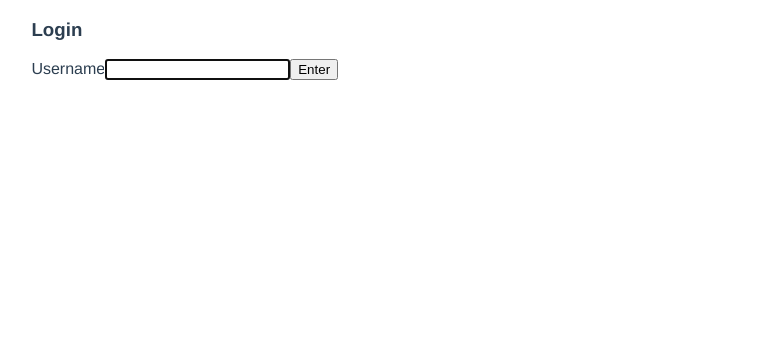
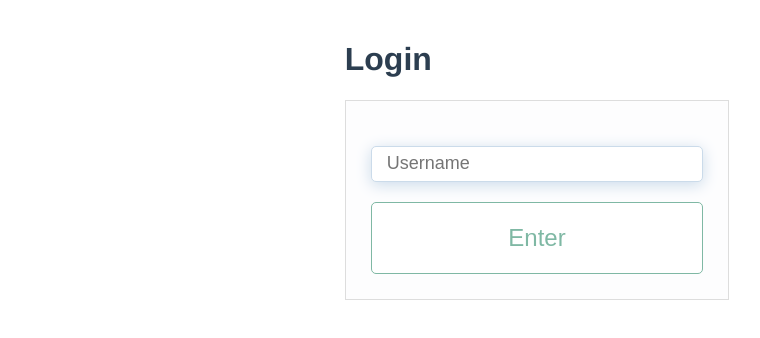
Before and after one commit to wurde/formlight, a Vue app in the folder client/: page /login in a window 1280 px wide. Shown: the top 338 px of the page, without its empty margins (103-863 px from the left). Built offline with nearby package versions, Linux system fonts and the light colour scheme.

Commit message:
Style Login page

```diff
--- a/client/src/views/LoginView.vue
+++ b/client/src/views/LoginView.vue
@@ -1,12 +1,16 @@
 <template>
-  <div id="login">
-    <h3>Login</h3>
-    <form @submit="loginForm" method="post">
-      <label for="input-username">Username</label>
-      <input id="input-username" type="text" v-model="username" autofocus />
-      <button type="submit">Enter</button>
-    </form>
-  </div>
+  <main id="login">
+    <div class="container justify-content-center text-align-center">
+      <h1>Login</h1>
+
+      <form @submit="loginForm" method="post">
+        <div class="input-group">
+          <input id="input-username" type="text" v-model="username" placeholder="Username" autofocus />
+        </div>
+        <button type="submit">Enter</button>
+      </form>
+    </div>
+  </main>
 </template>
 
 <script>
@@ -26,3 +30,89 @@ export default {
   }
 }
 </script>
+
+<style>
+main {
+  margin: 0 auto;
+}
+
+h1 {
+  display: flex;
+}
+
+label {
+  display: inline-block;
+  font-weight: bold;
+}
+
+input {
+  width: 100%;
+  height: 2em;
+  padding: 15px;
+  margin: 20px 0px;
+  border-radius: 5px;
+  border: 1px solid #CBDBEA;
+  font-size: 18px;
+  outline: none;
+}
+
+input:focus {
+  box-shadow: 0 3px 15px #CBDBEA;
+}
+
+button {
+  width: 100%;
+  height: 3em;
+  background-color: #FFF;
+  border-radius: 5px;
+  cursor: pointer;
+  font-size: 24px;
+  border: none;
+  border: 1px solid #7FB8A4;
+  color: #7FB8A4;
+  outline: none;
+}
+button:focus, button:hover {
+  background-color: #7FB8A4;
+  color: #FFF;
+}
+
+form {
+  background-color: #FDFDFE;
+  border: 1px solid #DDD;
+  padding: 25px;
+}
+
+.container {
+  display: flex;
+  flex-direction: column;
+  padding: 10px;
+}
+.justify-content-center {
+  justify-content: center;
+}
+.text-align-center {
+  text-align: center;
+}
+.input-group {
+  display: block;
+  width: 100%;
+  magrin-bottom: 1.2rem;
+}
+
+@media (min-width: 576px) {
+  main { width: 90%; }
+}
+
+@media (min-width: 768px) {
+  main { width: 80%; }
+}
+
+@media (min-width: 992px) {
+  main { width: 60%; }
+}
+
+@media (min-width: 1200px) {
+  main { width: 40%; }
+}
+</style>
```
